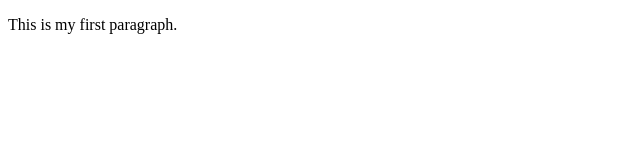
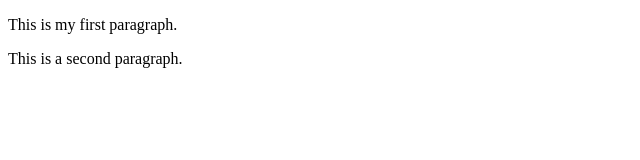
Before and after one commit to sharypoe/git-project01-ex, a plain HTML site: page index.html in a window 1280 px wide. Shown: the whole page, without its empty margins (0-640 px from the left). Drawn offline with Linux system fonts and the light colour scheme.

Commit message:
Added second paragraph to index. Added second page to project.

```diff
--- a/index.html
+++ b/index.html
@@ -8,5 +8,6 @@
 </head>
 <body>
   <p>This is my first paragraph.</p>
+  <p>This is a second paragraph.</p>
 </body>
 </html>
```
Also changed, not shown: page-2.html (added, +1 -0 lines).
